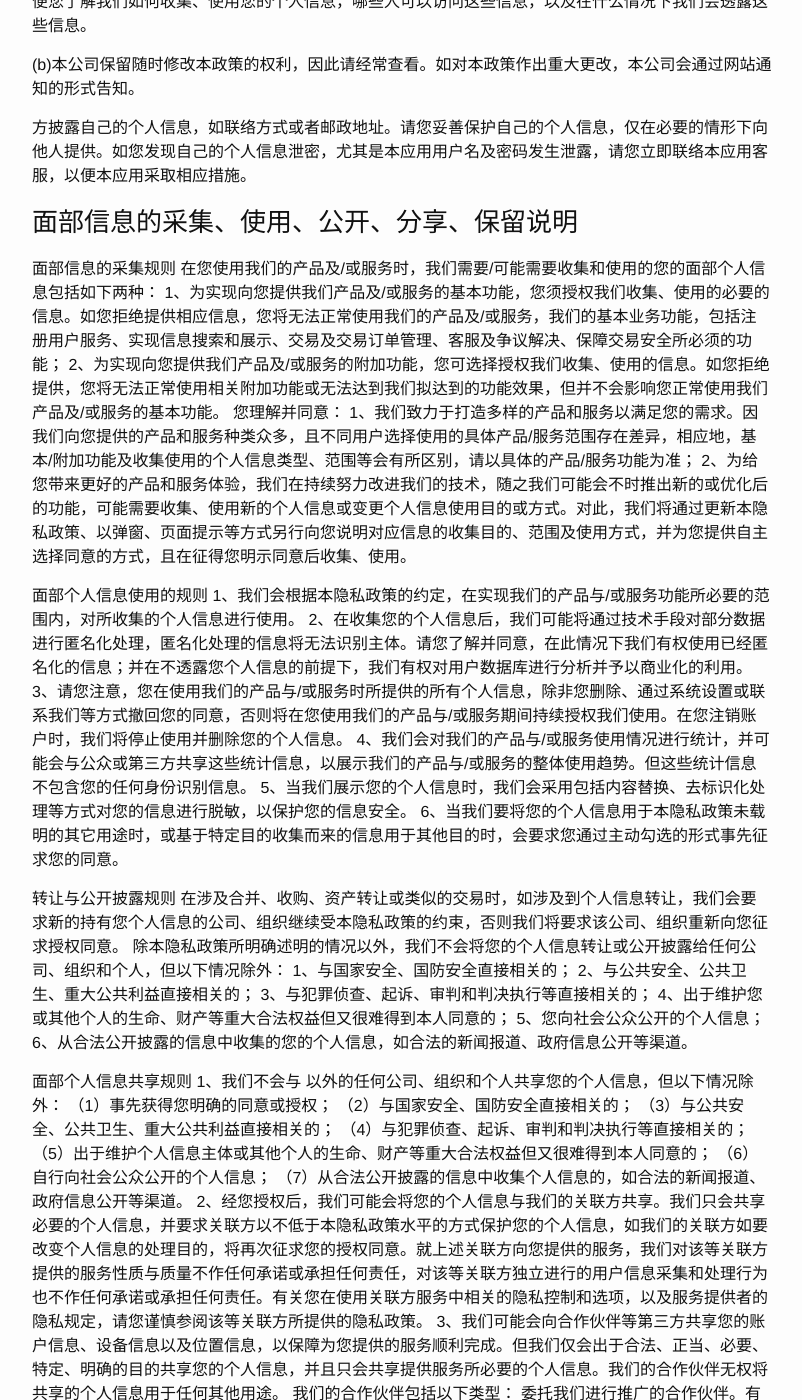
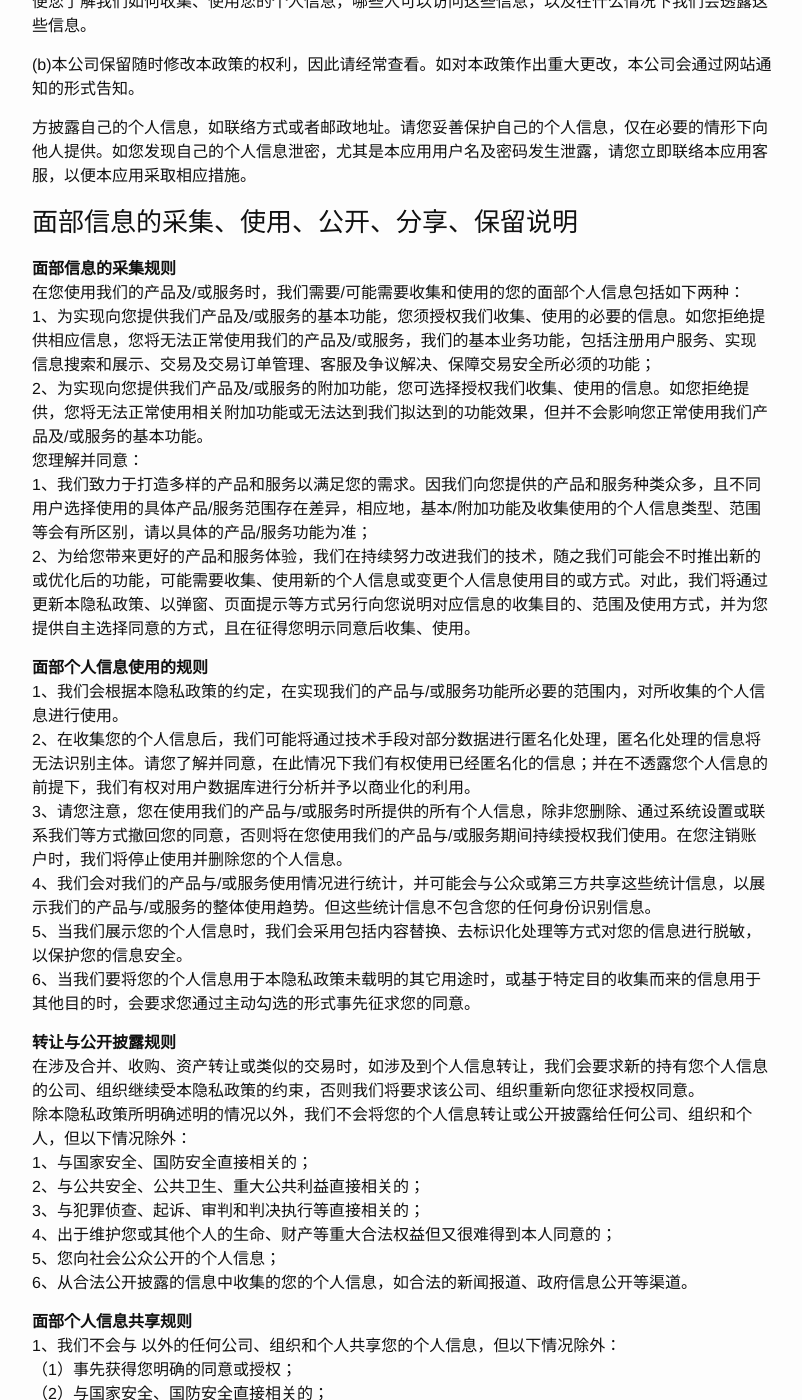
Before and after one commit to GeekRRK/GeekRRK.github.io, a Jekyll site: the page built from _posts/2018-10-10-Privacy Policy.md, in a window 1280 px wide and 1400 px high, scrolled down 1609 px. Shown: the whole window, without its empty margins (238-1040 px from the left). Built offline with Jekyll 4.4.1, drawn with Linux system fonts in a browser that asks for light colours; some of the changed text lies outside the part shown.

Commit message:
Update 2018-10-10-Privacy Policy.md

```diff
--- a/_posts/2018-10-10-Privacy Policy.md
+++ b/_posts/2018-10-10-Privacy Policy.md
@@ -63,8 +63,10 @@ title: Privacy Policy
 
 方披露自己的个人信息，如联络方式或者邮政地址。请您妥善保护自己的个人信息，仅在必要的情形下向他人提供。如您发现自己的个人信息泄密，尤其是本应用用户名及密码发生泄露，请您立即联络本应用客服，以便本应用采取相应措施。
 
+
 ### 面部信息的采集、使用、公开、分享、保留说明
-面部信息的采集规则
+
+**面部信息的采集规则**
 在您使用我们的产品及/或服务时，我们需要/可能需要收集和使用的您的面部个人信息包括如下两种：
 1、为实现向您提供我们产品及/或服务的基本功能，您须授权我们收集、使用的必要的信息。如您拒绝提供相应信息，您将无法正常使用我们的产品及/或服务，我们的基本业务功能，包括注册用户服务、实现信息搜索和展示、交易及交易订单管理、客服及争议解决、保障交易安全所必须的功能；
 2、为实现向您提供我们产品及/或服务的附加功能，您可选择授权我们收集、使用的信息。如您拒绝提供，您将无法正常使用相关附加功能或无法达到我们拟达到的功能效果，但并不会影响您正常使用我们产品及/或服务的基本功能。
@@ -72,7 +74,7 @@ title: Privacy Policy
 1、我们致力于打造多样的产品和服务以满足您的需求。因我们向您提供的产品和服务种类众多，且不同用户选择使用的具体产品/服务范围存在差异，相应地，基本/附加功能及收集使用的个人信息类型、范围等会有所区别，请以具体的产品/服务功能为准；
 2、为给您带来更好的产品和服务体验，我们在持续努力改进我们的技术，随之我们可能会不时推出新的或优化后的功能，可能需要收集、使用新的个人信息或变更个人信息使用目的或方式。对此，我们将通过更新本隐私政策、以弹窗、页面提示等方式另行向您说明对应信息的收集目的、范围及使用方式，并为您提供自主选择同意的方式，且在征得您明示同意后收集、使用。
 
-面部个人信息使用的规则
+**面部个人信息使用的规则**
 1、我们会根据本隐私政策的约定，在实现我们的产品与/或服务功能所必要的范围内，对所收集的个人信息进行使用。
 2、在收集您的个人信息后，我们可能将通过技术手段对部分数据进行匿名化处理，匿名化处理的信息将无法识别主体。请您了解并同意，在此情况下我们有权使用已经匿名化的信息；并在不透露您个人信息的前提下，我们有权对用户数据库进行分析并予以商业化的利用。
 3、请您注意，您在使用我们的产品与/或服务时所提供的所有个人信息，除非您删除、通过系统设置或联系我们等方式撤回您的同意，否则将在您使用我们的产品与/或服务期间持续授权我们使用。在您注销账户时，我们将停止使用并删除您的个人信息。
@@ -81,7 +83,7 @@ title: Privacy Policy
 6、当我们要将您的个人信息用于本隐私政策未载明的其它用途时，或基于特定目的收集而来的信息用于其他目的时，会要求您通过主动勾选的形式事先征求您的同意。
 
 
-转让与公开披露规则
+**转让与公开披露规则**
 在涉及合并、收购、资产转让或类似的交易时，如涉及到个人信息转让，我们会要求新的持有您个人信息的公司、组织继续受本隐私政策的约束，否则我们将要求该公司、组织重新向您征求授权同意。
 除本隐私政策所明确述明的情况以外，我们不会将您的个人信息转让或公开披露给任何公司、组织和个人，但以下情况除外：
 1、与国家安全、国防安全直接相关的；
@@ -92,7 +94,7 @@ title: Privacy Policy
 6、从合法公开披露的信息中收集的您的个人信息，如合法的新闻报道、政府信息公开等渠道。
 
 
-面部个人信息共享规则
+**面部个人信息共享规则**
 1、我们不会与     以外的任何公司、组织和个人共享您的个人信息，但以下情况除外：
 （1）事先获得您明确的同意或授权；
 （2）与国家安全、国防安全直接相关的；
@@ -108,7 +110,7 @@ title: Privacy Policy
 4、对我们与之共享个人信息的公司、组织和个人，我们会与其签署严格的保密协定，要求他们按照我们的说明以及其他任何相关的保密和安全措施来处理个人信息。在个人敏感数据使用上，我们要求第三方采用数据脱敏和加密技术，从而更好地保护用户数据。
 5、为了遵守法律、执行或适用我们的使用条件和其他协议，或者为了保护     、您或其他     客户的权利及其财产或安全，比如为防止欺诈等违法活动和减少信用风险，而与征信机构交换信息，比如为了确认您的履约能力，我们会向第三方征信机构提供您的身份证件信息以获取您在征信机构的个人信用。前述共享行为并不包括违反本隐私政策中所作的承诺而为获利目的出售、出租、共享或以其它方式披露的个人信息。
 
-面部个人信息的保留、保存规则
+**面部个人信息的保留、保存规则**
 1、您的个人信息将会被存储于中华人民共和国境内。如您使用跨境交易服务，且需要向境外传输您的个人信息完成交易的，或基于其他必要的业务需要确需将您的个人信息传输至境外，我们会单独征得您的授权同意并要求接收方按照我们的说明、本隐私政策以及其他任何相关的保密和安全措施来处理这些个人信息。
 2、当您成功申请注销    账户后，我们将在您提出申请的48小时内完成对您的账户注销审核，审核通过后，我们将对您的个人信息进行删除或匿名化处理。
 3、如果我们终止服务或运营，我们会至少提前三十日向您通知，并在终止服务或运营后对您的个人信息进行删除或匿名化处理。
```
